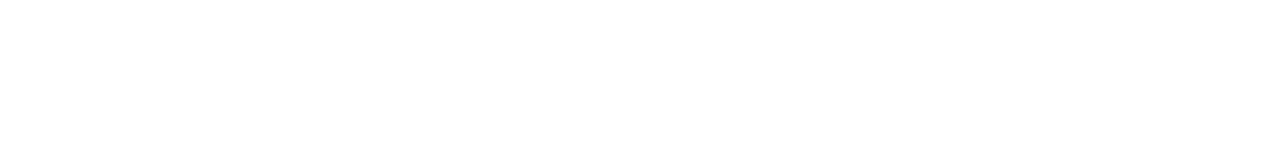
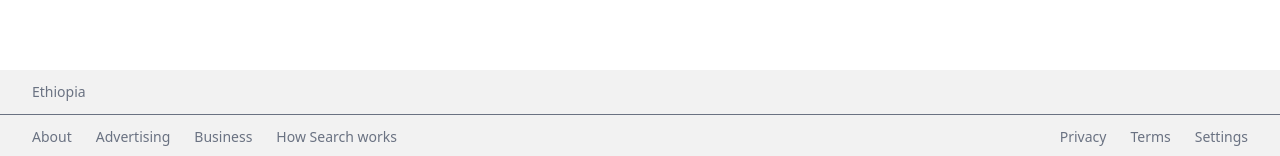
Before and after one commit to Dawitay/Google-Dawit, a Next.js app: page / in a window 1280 px wide. Shown: the part 641-797 px from the top of the page. Built offline with nearby package versions, Linux system fonts and the light colour scheme; no server answers.

Commit message:
Add footer component

```diff
--- a/src/app/globals.css
+++ b/src/app/globals.css
@@ -5,4 +5,9 @@
     .btn{
         @apply bg-[#f8f9fa] rounded-md text-sm text-gray-800 hover:ring-1 hover:ring-gray-200 focus:outline-none active:ring-gray-300 hover:shadow-md w-36 h-10 transition-shadow;
     }
+
+    .link{
+        @apply hover:underline cursor-pointer;
+
+    }
 }
--- a/src/app/layout.jsx
+++ b/src/app/layout.jsx
@@ -1,5 +1,6 @@
 import { Geist, Geist_Mono } from "next/font/google";
 import "./globals.css";
+import Footer from "@/components/Footer";
 
 const geistSans = Geist({
   variable: "--font-geist-sans",
@@ -27,6 +28,9 @@
         className={`${geistSans.variable} ${geistMono.variable} antialiased`}
       >
         {children}
+
+        {/* Footer */}
+        <Footer/>
       </body>
     </html>
   );
--- /dev/null
+++ b/src/components/CountryLookup.jsx
@@ -0,0 +1,14 @@
+"use client";
+import React, { useEffect, useState } from 'react'
+
+export default function CountryLookup() {
+  const [country, setCountry] = useState("Ethiopia");
+  useEffect(()=>{
+    fetch("http://ipwho.is/196.190.62.52").then((res)=>res.json()).then((data)=>setCountry(data.country));
+  }, [])
+  return (
+    <div>
+      {country}
+    </div>
+  )
+}
--- /dev/null
+++ b/src/components/Footer.jsx
@@ -0,0 +1,26 @@
+"use client"
+import React from 'react'
+import CountryLookup from './CountryLookup'
+
+export default function Footer() {
+  return (
+    <footer className='absolute bottom-0 text-sm text-gray-500 bg-[#f2f2f2] w-full '>
+      <div className='border-b px-8 py-3 '>
+        <CountryLookup/>
+      </div>
+      <div className='flex flex-col sm:flex-row justify-between items-center px-8 py-3 space-y-7 sm:space-y-0'>
+        <ul className='flex items-center space-x-6'>
+            <li className='link'>About</li>
+            <li className='link'>Advertising</li>
+            <li className='link'>Business</li>
+            <li className='link'>How Search works</li>
+        </ul>
+        <ul className='flex items-center space-x-6'>
+            <li className='link'>Privacy</li>
+            <li className='link'>Terms</li>
+            <li className='link'>Settings</li>
+        </ul>
+      </div>
+    </footer>
+  )
+}
--- a/src/components/HomeSearch.jsx
+++ b/src/components/HomeSearch.jsx
@@ -26,7 +26,7 @@
     <>
       <form onSubmit={handleSubmit} className="flex w-full mt-5 mx-auto max-w-[90%] border border-gray-200 px-5 py-3 rounded-full hover:shadow-md focus-within:shadow-md transition-shadow sm:max-w-xl lg:max-w-2xl">
         <AiOutlineSearch className='text-xl text-gray-500 mr-3'/>
-        <input type="text" className='flex-grow focus:outline ' onChange={(e)=>setInput(e.target.value)} value={input}/>
+        <input type="text" className='flex-grow focus:outline rounded-full' onChange={(e)=>setInput(e.target.value)} value={input}/>
         <BsMicFill className='text-lg'/>
       </form>
       <div className='flex flex-col space-y-2 sm:space-y-0 sm:space-x-4 justify-center sm:flex-row mt-8'>
```
